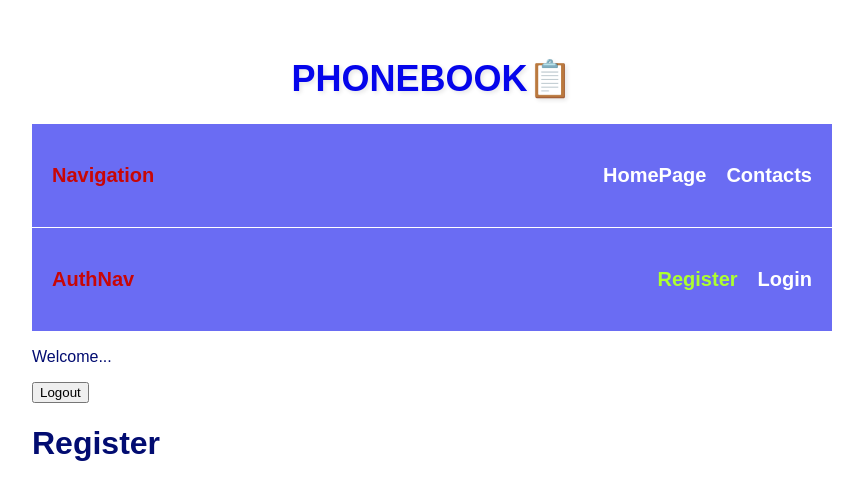
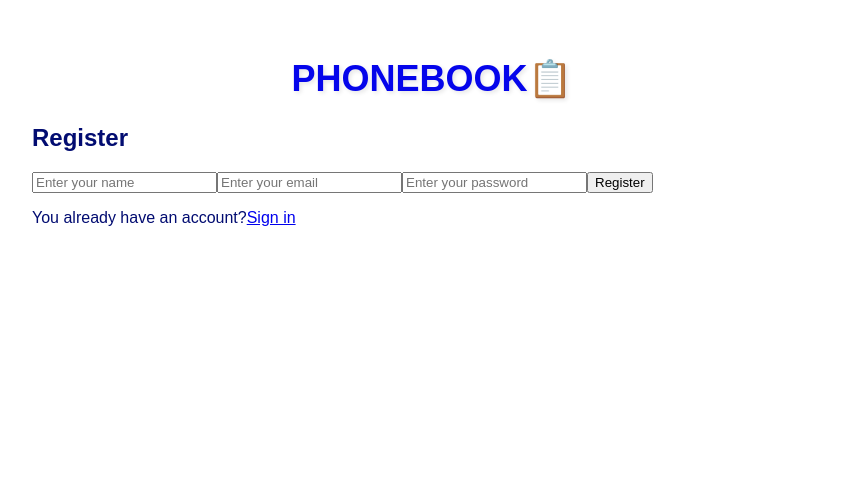
Before and after one commit to AndriyV2504/goit-react-hw-08, a React (Vite) app: page /register in a window 1280 px wide. Shown: the top 500 px of the page, without its empty margins (208-1071 px from the left). Built offline with nearby package versions, Linux system fonts and the light colour scheme; no server answers.

Commit message:
Register Login

```diff
--- a/src/components/App/App.jsx
+++ b/src/components/App/App.jsx
@@ -35,12 +35,12 @@ const App = () => {
       <ContactList /> */}
       <Routes>
         <Route path="/" element={<Layout />}>
-          <Route path="/" element={<HomePage />} />
-          <Route path="/login" element={<LoginPage />} />
-          <Route path="/register" element={<RegistrationPage />} />
+          <Route index element={<HomePage />} />
           <Route path="/contacts" element={<ContactsPage />} />
-          <Route path="*" element={<NotFound />} />
         </Route>
+        <Route path="/login" element={<LoginPage />} />
+        <Route path="/register" element={<RegistrationPage />} />
+        <Route path="*" element={<NotFound />} />
       </Routes>
     </div>
   );
--- a/src/pages/LoginPage/LoginPage .jsx
+++ b/src/pages/LoginPage/LoginPage .jsx
@@ -1,7 +1,33 @@
+import { Field, Form, Formik } from "formik";
+import { Link } from "react-router-dom";
+
 const LoginPage = () => {
+  const handleSubmit = (values, { resetForm }) => {
+    console.log(values);
+    resetForm();
+  };
+
   return (
     <div>
-      <h1>Login</h1>
+      <h2>Login</h2>
+      <Formik
+        initialValues={{ email: "", password: "" }}
+        onSubmit={handleSubmit}
+      >
+        <Form>
+          <Field name="email" placeholder="Enter your email" />
+          <Field
+            name="password"
+            type="password"
+            placeholder="Entet your password"
+          />
+
+          <button type="submit">Login</button>
+          <p>
+            You don't have an account?<Link to="/register">Sign up</Link>
+          </p>
+        </Form>
+      </Formik>
     </div>
   );
 };
--- a/src/pages/RegistrationPage/RegistrationPage.jsx
+++ b/src/pages/RegistrationPage/RegistrationPage.jsx
@@ -1,7 +1,34 @@
+import { Field, Form, Formik } from "formik";
+import { Link } from "react-router-dom";
+
 const RegistrationPage = () => {
+  const handleSubmit = (values, { resetForm }) => {
+    console.log(values);
+    resetForm();
+  };
+
   return (
     <div>
-      <h1>Register</h1>
+      <h2>Register</h2>
+      <Formik
+        initialValues={{ name: "", email: "", password: "" }}
+        onSubmit={handleSubmit}
+      >
+        <Form>
+          <Field name="name" placeholder="Enter your name" />
+          <Field name="email" placeholder="Enter your email" />
+          <Field
+            name="password"
+            type="password"
+            placeholder="Enter your password"
+          />
+
+          <button type="submit">Register</button>
+          <p>
+            You already have an account?<Link to="/login">Sign in</Link>
+          </p>
+        </Form>
+      </Formik>
     </div>
   );
 };
```
